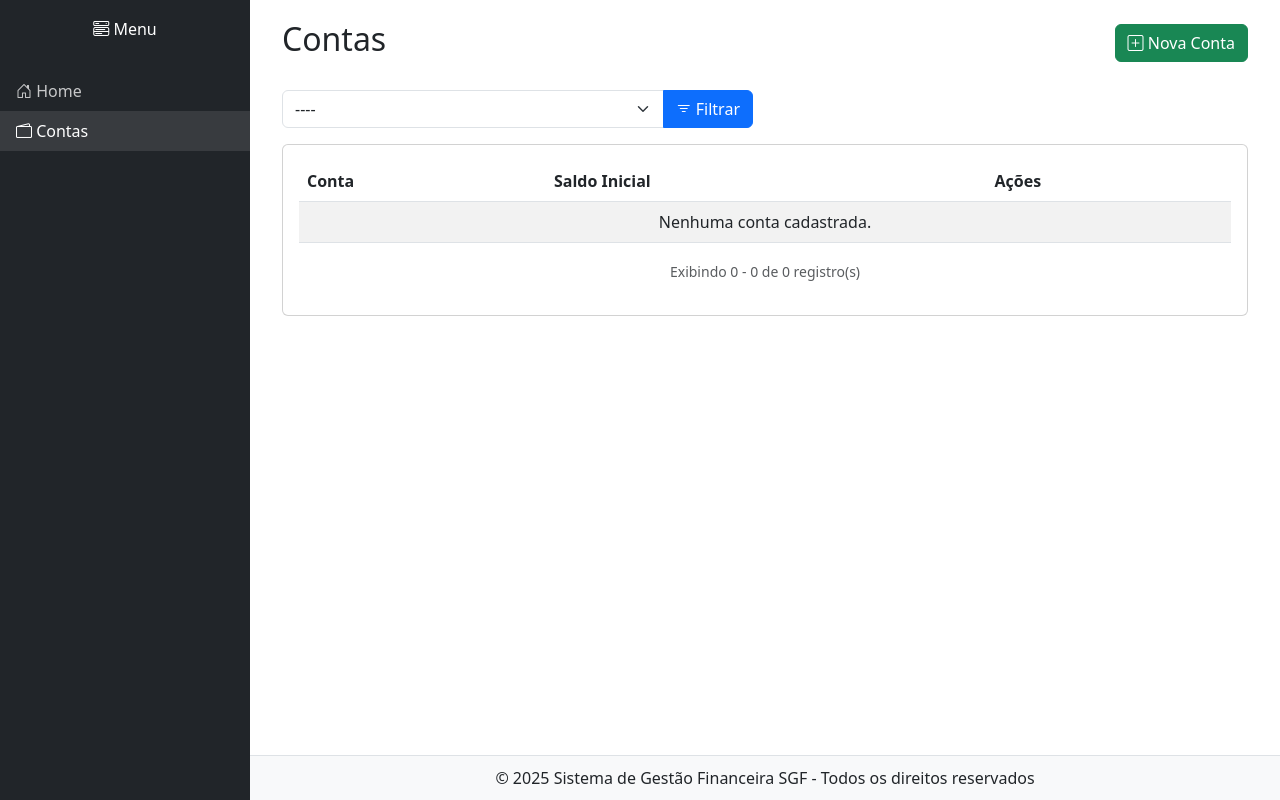
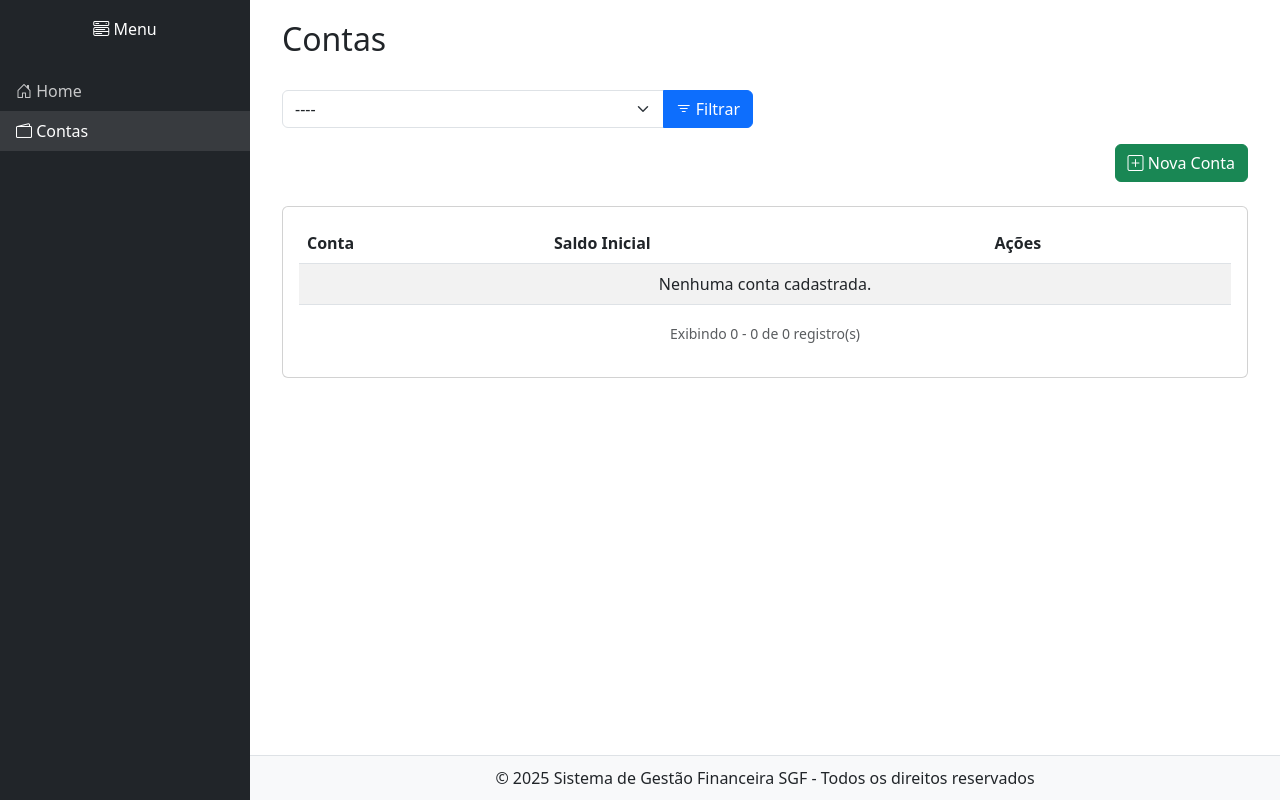
Before and after one commit to mateusdev08/sgf, a Django app: page /conta/ in a window 1280 px wide. Run offline with Django 5.2, Linux system fonts and the light colour scheme; data that the repository does not hold is empty.

Commit message:
Alteração da posição do botão Nova Conta

```diff
--- a/conta/templates/conta/list.html
+++ b/conta/templates/conta/list.html
@@ -20,7 +20,6 @@
 
 <div class="d-flex justify-content-between align-items-center mb-4">
     <h2> Contas</h2>
-    <a href="{% url 'conta:create' %}" class="btn btn-success bi bi-plus-square"> Nova Conta</a>
 </div>
 
 <!-- Filtro Select-->
@@ -48,6 +47,10 @@
             </div>
         </form>
     </div>
+</div>
+
+<div class="d-flex mb-4">
+    <a href="{% url 'conta:create' %}" class="btn btn-success ms-auto bi bi-plus-square"> Nova Conta</a>
 </div>
 
 <div class="card">
```
